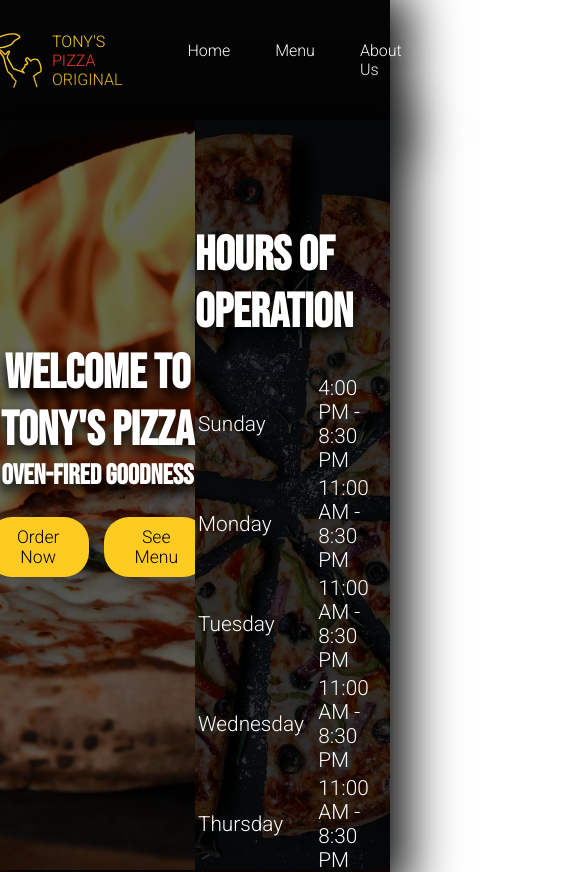
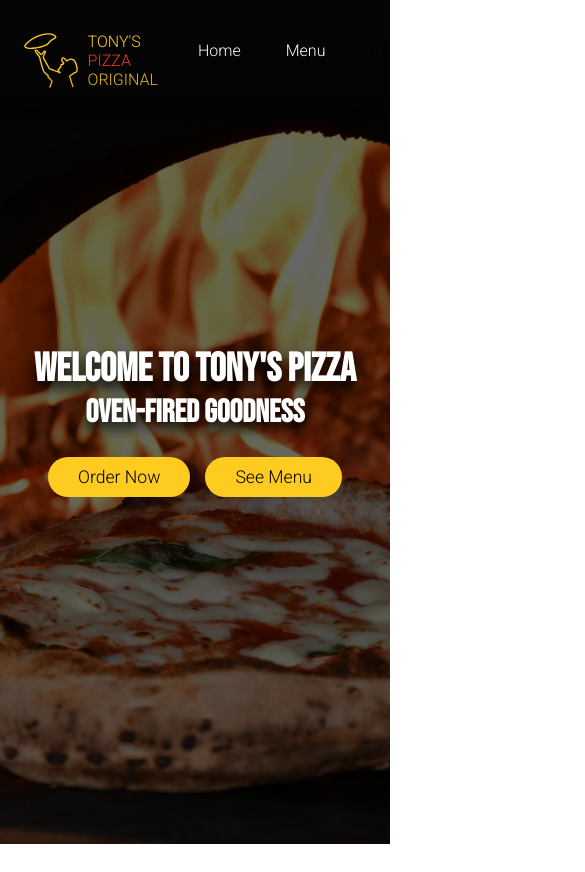
Before and after one commit to coderdonny/Restaurant-Page, a website built with webpack: page dist/index.html in a window 390 px wide. Shown: the top 872 px of the page, 585 px wide, since content can reach past the window. After the commit the page ends 844 px from the top, so only its background shows below. Built offline with nearby package versions, Linux system fonts and the light colour scheme.

Commit message:
Add mobile media query

```diff
--- a/src/home.js
+++ b/src/home.js
@@ -1,6 +1,6 @@
 export default function homePage() {
 	const home = document.createElement('div');
-
+	home.classList.add('home');
 	home.innerHTML = `
     <div class="hero">
 
--- a/src/nav-bar.js
+++ b/src/nav-bar.js
@@ -14,7 +14,7 @@
             <ul>
                 <li class="home">Home</li>
                 <li class="menu">Menu</li>
-                <li class="about-us">About Us</li>
+                // <li class="about-us">About Us</li>
             </ul>
         </nav>
     </header>
```
Also changed, not shown: dist/index.html, dist/main.js, dist/style.css.
